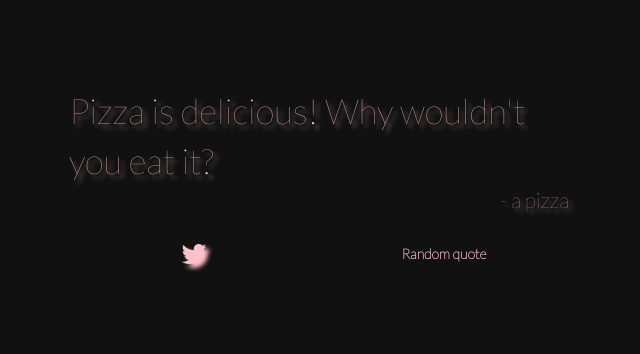
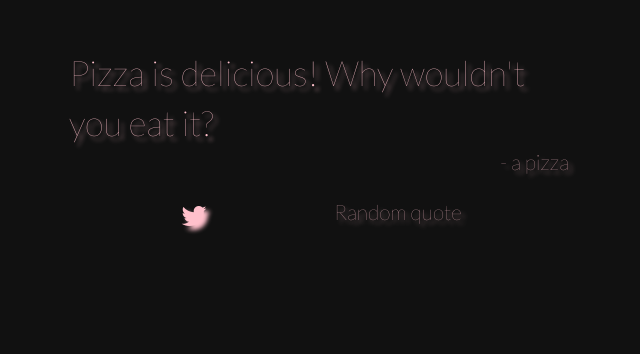
Before and after one commit to MattGDwyer/random-quote-generator, a website: page public/index.html in a window 1280 px wide. Shown: the part 221-575 px from the top of the page, without its empty margins (321-961 px from the left). Drawn offline with nearby package versions, Linux system fonts and the light colour scheme.

Commit message:
added twitter link, and adjusted buttons

```diff
--- a/public/index.html
+++ b/public/index.html
@@ -30,6 +30,7 @@
       </div>
       <div class="buttons row">
         <a
+          href="https://twitter.com/intent/tweet?hashtags=quotes&related=freecodecamp&text=#"
           class="button col-xs-6 text-center"
           id="tweet-quote"
           title="Tweet this quote!"
@@ -37,7 +38,7 @@
         >
           <i class="fa fa-twitter" id="tweet-icon"></i>
         </a>
-        <button class="button col-xs-6" id="new-quote">Random quote</button>
+        <a href="#" class="button col-xs-6" id="new-quote">Random quote</button>
       </div>
     </div>
 
--- a/public/main.scss
+++ b/public/main.scss
@@ -62,3 +62,12 @@ body {
   border: none;
 
 }
+.button:hover {
+  color: pink;
+  cursor: pointer;
+}
+
+#new-quote {
+  font-size: 1.5em;
+  font-weight: 100;
+}
```
Also changed, not shown: public/main.css.
